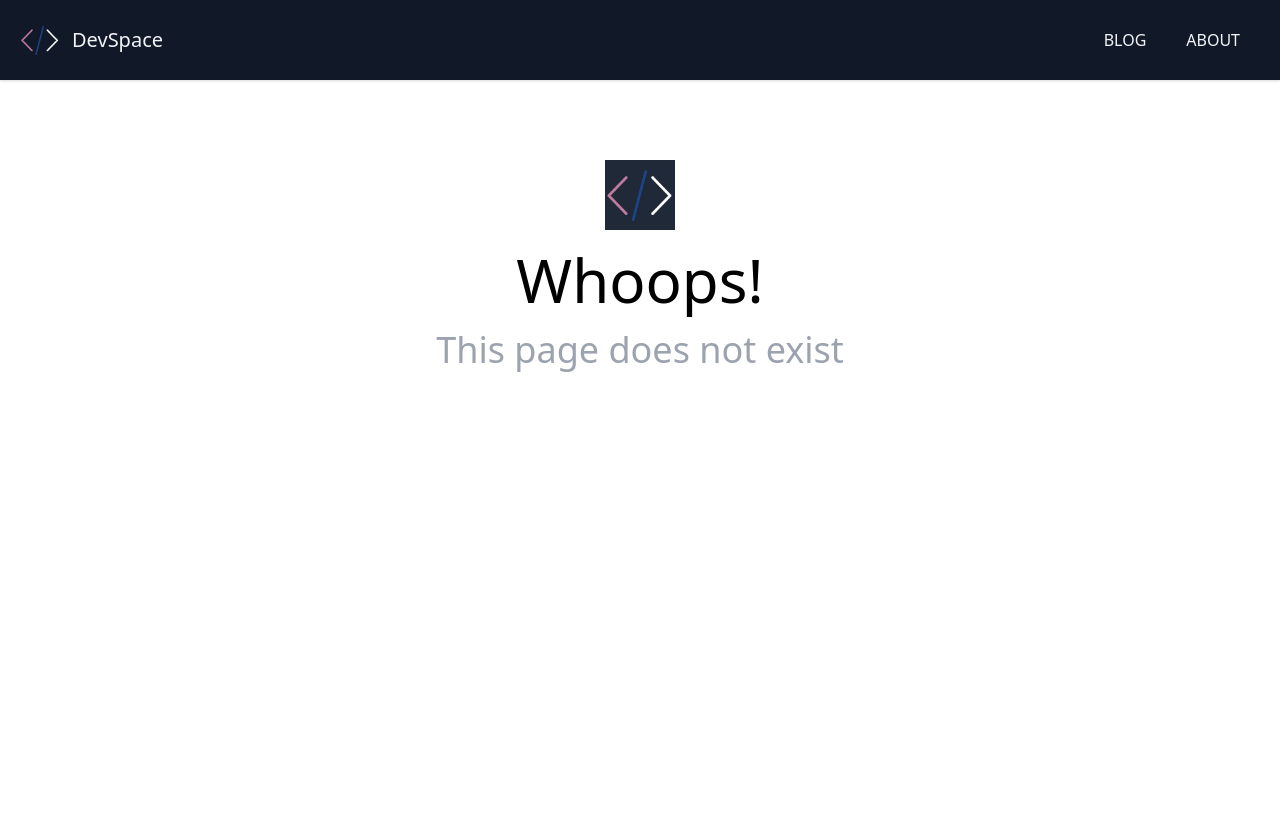
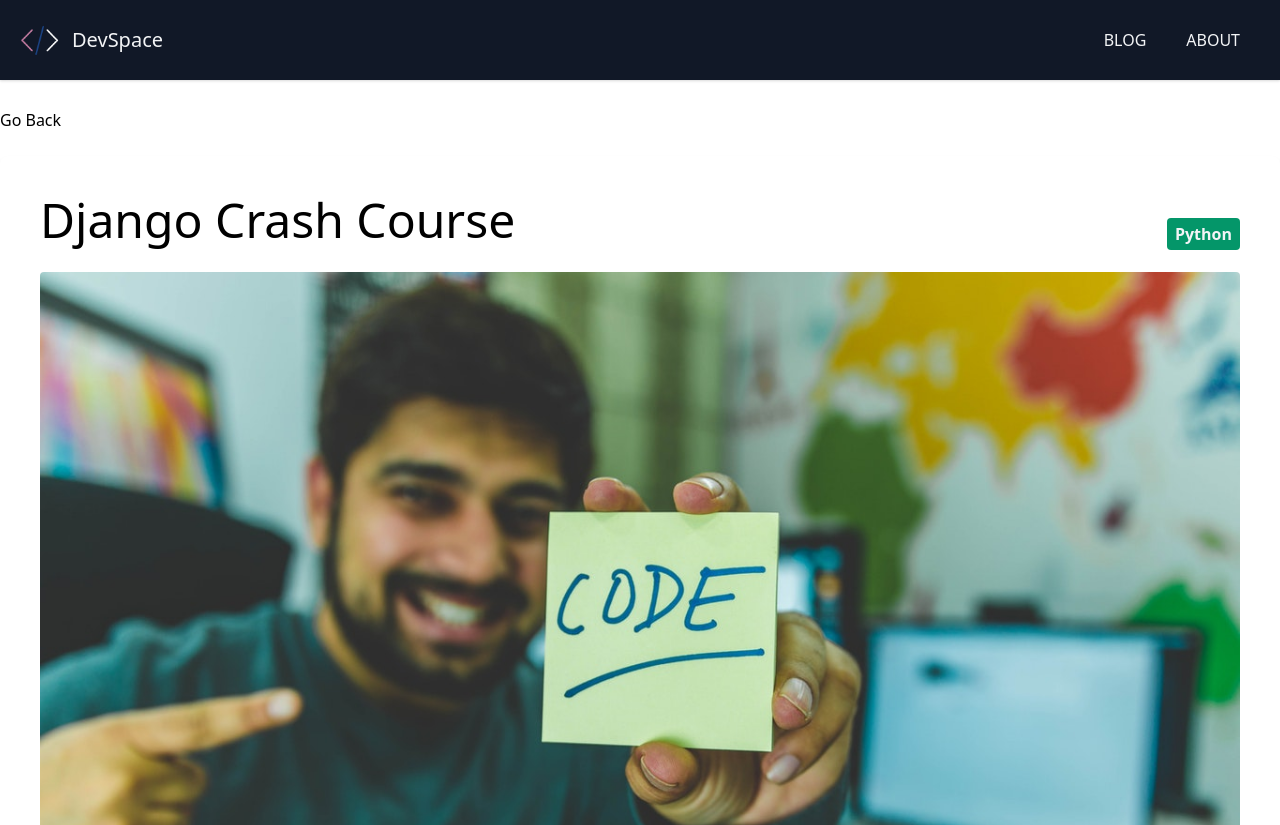
Before and after one commit to samueltengan/devspace-blog, a Next.js app: page /blog/django-crash-course in a window 1280 px wide. Before the commit this address had no page. Shown: the top 825 px of the page. Before the commit the page ends 800 px from the top, so only its background shows below. Built offline with nearby package versions, Linux system fonts and the light colour scheme.

Commit message:
detail post page created

```diff
--- /dev/null
+++ b/pages/blog/[slug].js
@@ -0,0 +1,72 @@
+import fs from "fs";
+import path from "path";
+import matter from "gray-matter";
+import marked from "marked";
+import Link from "next/link";
+import Layout from "../../components/Layout";
+import CategoryLabel from "../../components/CategoryLabel";
+
+const PostPage = ({ frontmatter, content, slug }) => {
+  const { title, date, category, cover_image, author, author_image } =
+    frontmatter;
+  return (
+    <Layout title={title}>
+      <Link href="/blog">Go Back</Link>
+
+      <div className="w-full px-10 py-6 bg-white rounded-lg shadow-md mt-6">
+        <div className="flex justify-between items-center mt-4">
+          <h1 className="text-5xl mb-7">{title}</h1>
+          <CategoryLabel>{category}</CategoryLabel>
+        </div>
+        <img src={cover_image} alt={title} className="w-full rounded" />
+        <div className="flex justify-between items-center bg-gray-100 p-2 my-8">
+          <div className="flex items-center">
+            <img
+              src={author_image}
+              alt={author}
+              className="mx-4 w-10 h-10 object-cover rounded-full hidden sm:block"
+            />
+            <h4>{author}</h4>
+          </div>
+          <div className="mr-4">{date}</div>
+        </div>
+
+        <div className="blog-text mt-2">
+          <div dangerouslySetInnerHTML={{ __html: marked(content) }}></div>
+        </div>
+      </div>
+    </Layout>
+  );
+};
+
+export default PostPage;
+
+export async function getStaticPaths() {
+  const files = fs.readdirSync(path.join("posts"));
+  const paths = files.map((filename) => ({
+    params: {
+      slug: filename.replace(".md", ""),
+    },
+  }));
+
+  return {
+    paths,
+    fallback: false,
+  };
+}
+
+export async function getStaticProps({ params: { slug } }) {
+  const markdownWithMeta = fs.readFileSync(
+    path.join("posts", `${slug}.md`),
+    "utf-8"
+  );
+
+  const { data: frontmatter, content } = matter(markdownWithMeta);
+  return {
+    props: {
+      frontmatter,
+      content,
+      slug,
+    },
+  };
+}
```
